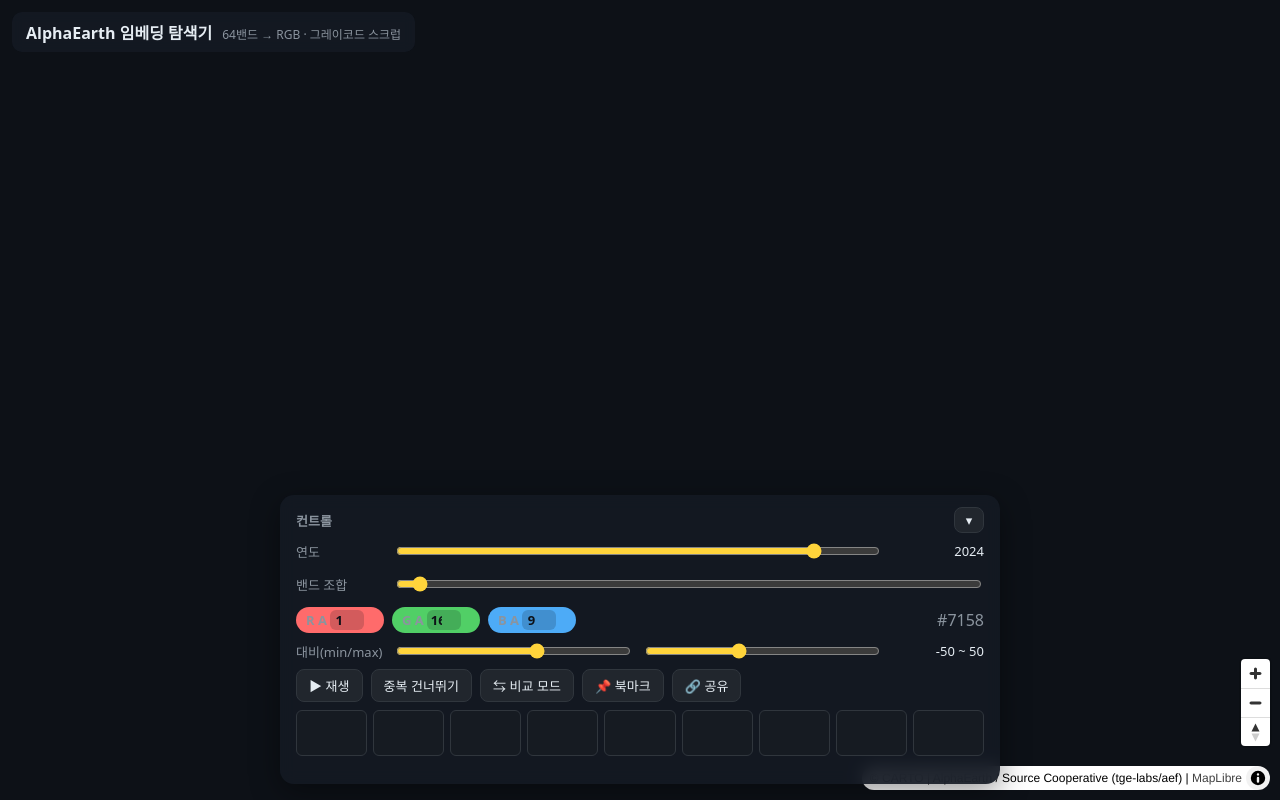
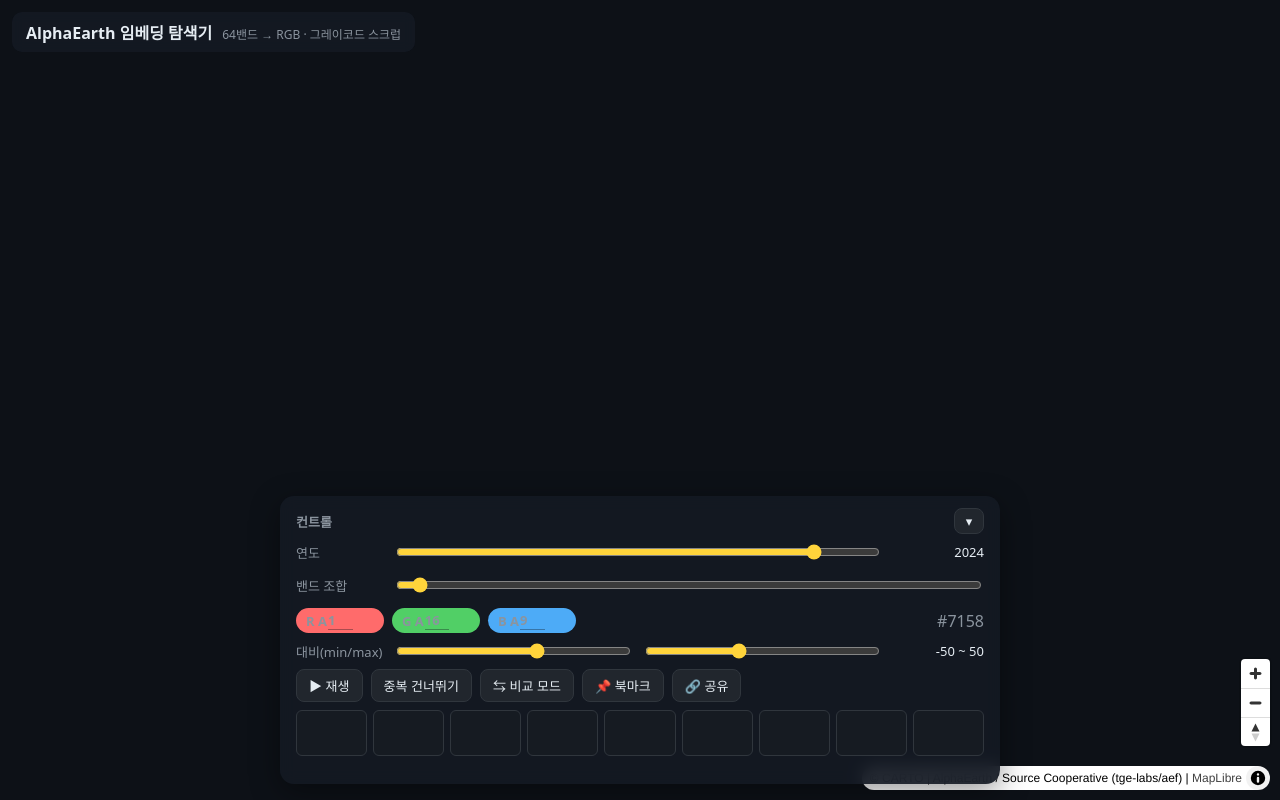
Before and after one commit to ganghyunnnn/AlphaEarth-Viewer, a website built with Vite: page frontend/index.html in a window 1280 px wide. Built offline with nearby package versions, Linux system fonts and the light colour scheme; no server answers; files whose address does not match are found by name.

Commit message:
style: band input readability -- match chip color, remove spinners

```diff
--- a/frontend/src/styles.css
+++ b/frontend/src/styles.css
@@ -105,13 +105,17 @@ body.compare-on .mapbadge { display: block; }
 .bandchip.g { background: var(--g); }
 .bandchip.b { background: var(--b); }
 .bandnum {
-  width: 2.6em; margin-left: 2px; padding: 1px 4px;
-  border: none; border-radius: 6px; background: rgba(13, 17, 23, 0.18);
-  color: #0d1117; font: inherit; font-weight: 700; text-align: center;
+  width: 1.9em; padding: 0; border: none; background: transparent;
+  color: inherit; font: inherit; font-weight: 700; text-align: left;
   font-variant-numeric: tabular-nums;
 }
-.bandnum:focus { outline: 2px solid rgba(13, 17, 23, 0.55); background: rgba(255, 255, 255, 0.55); }
-/* 스피너 항상 노출(±로 미세 조정 가능) — Firefox/Chromium 기본값 유지 */
+/* 칩 글자와 동일한 진한 색을 유지하고, 살짝 밑줄로만 '편집 가능' 표시 */
+.bandnum { border-bottom: 1px solid rgba(13, 17, 23, 0.35); }
+.bandnum:focus { outline: none; border-bottom-color: #0d1117; }
+/* 위아래 스피너 버튼 제거 — 타이핑 입력만 */
+.bandnum::-webkit-outer-spin-button,
+.bandnum::-webkit-inner-spin-button { -webkit-appearance: none; margin: 0; }
+.bandnum { -moz-appearance: textfield; appearance: textfield; }
 .idx { margin-left: auto; color: var(--muted); font-variant-numeric: tabular-nums; }
 
 .buttons { gap: 8px; flex-wrap: wrap; }
```
